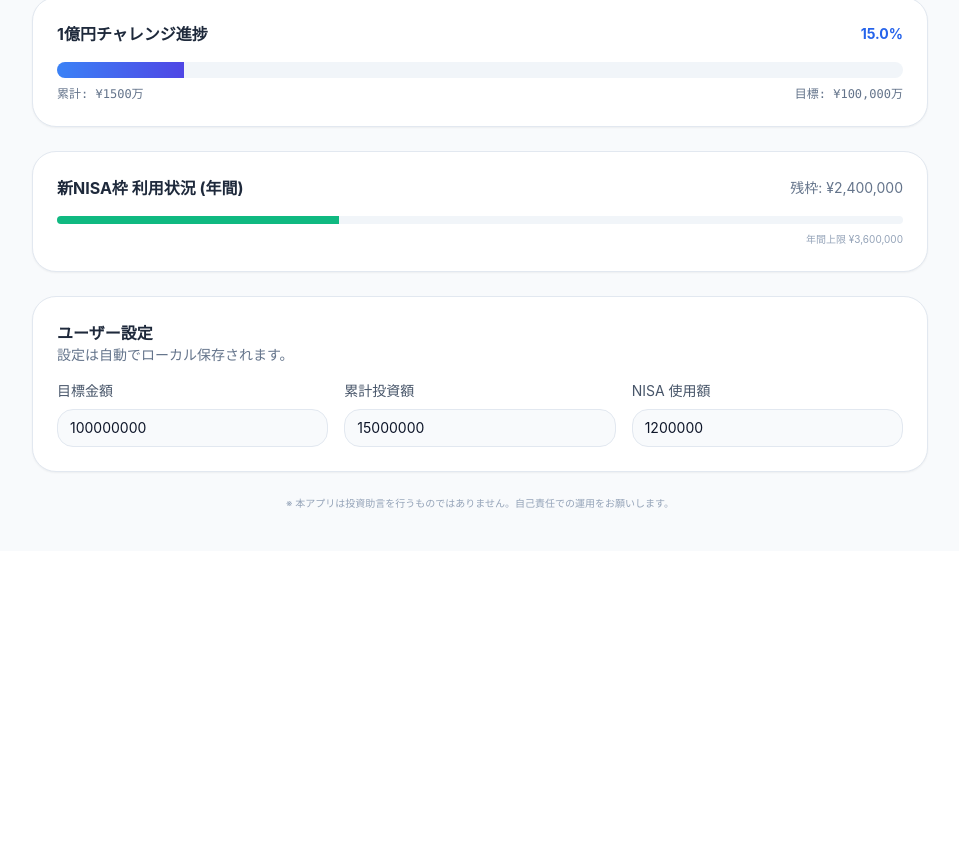
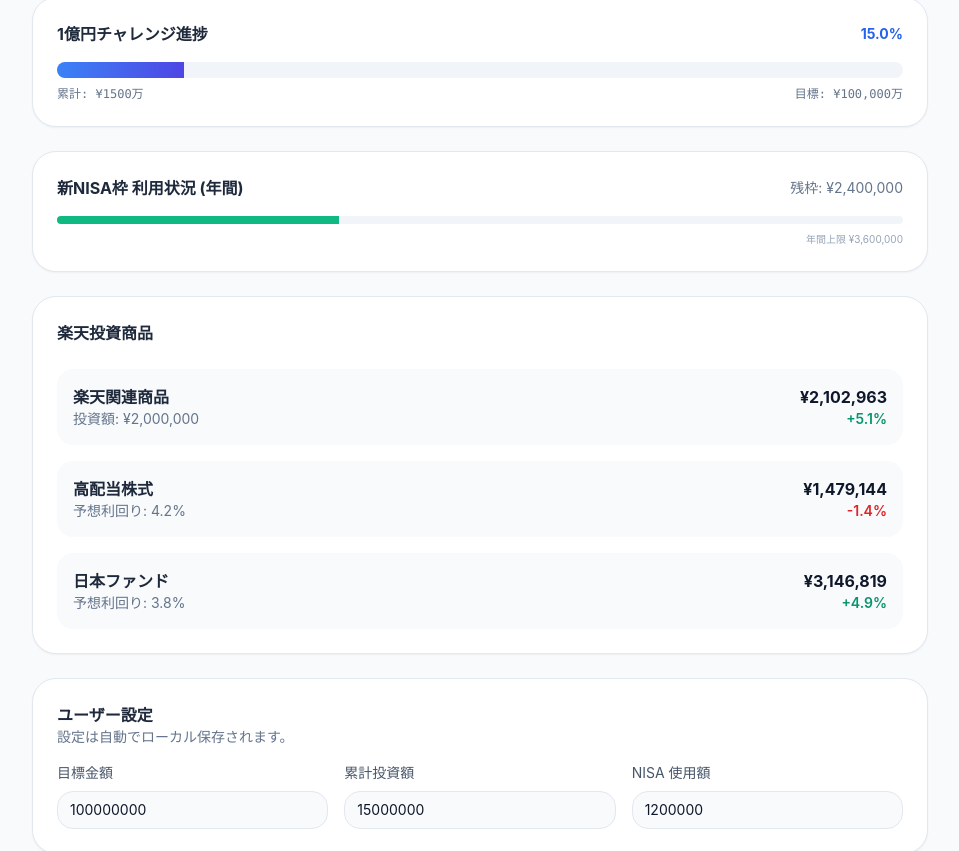
Before and after one commit to MIYU8305/InvestApp, a Next.js app: page / in a window 1280 px wide. Shown: the part 385-1236 px from the top of the page, without its empty margins (160-1119 px from the left). Before the commit the page ends 936 px from the top, so only its background shows below. Built offline with nearby package versions, Linux system fonts and the light colour scheme.

Commit message:
Fix: 대시보드 디자인 및 레이아웃 수정

```diff
--- a/app/page.tsx
+++ b/app/page.tsx
@@ -37,6 +37,14 @@
     goalAmount: "目標金額",
     totalInvested: "累計投資額",
     nisaUsed: "NISA 使用額",
+    rakutenInvestments: "楽天投資商品",
+    rakutenTitle: "楽天関連商品",
+    highDividendTitle: "高配当株式",
+    japanFundTitle: "日本ファンド",
+    currentPrice: "現在価格",
+    changePercent: "変動率",
+    investedAmount: "投資額",
+    expectedYield: "予想利回り",
     footer: "※ 本アプリは投資助言を行うものではありません。自己責任での運用をお願いします。",
     status: {
       normal: {
@@ -74,6 +82,14 @@
     goalAmount: "목표 금액",
     totalInvested: "누적 투자액",
     nisaUsed: "NISA 사용액",
+    rakutenInvestments: "Rakuten 투자 상품",
+    rakutenTitle: "Rakuten 관련 상품",
+    highDividendTitle: "고배당 주식",
+    japanFundTitle: "일본 펀드",
+    currentPrice: "현재 가격",
+    changePercent: "변동률",
+    investedAmount: "투자 금액",
+    expectedYield: "예상 수익률",
     footer: "※ 본 앱은 투자 조언을 제공하지 않습니다. 본인 책임으로 운용하세요.",
     status: {
       normal: {
@@ -111,6 +127,14 @@
     goalAmount: "Target Amount",
     totalInvested: "Total Invested",
     nisaUsed: "NISA Used",
+    rakutenInvestments: "Rakuten Investments",
+    rakutenTitle: "Rakuten Products",
+    highDividendTitle: "High Dividend Stocks",
+    japanFundTitle: "Japan Funds",
+    currentPrice: "Current Price",
+    changePercent: "Change %",
+    investedAmount: "Invested Amount",
+    expectedYield: "Expected Yield",
     footer: "※ This app does not provide investment advice. Invest at your own risk.",
     status: {
       normal: {
@@ -142,6 +166,24 @@
     targetAmountJPY: 100000000, // 목표: 1억엔
     annualNisaUsed: 1200000,    // 올해 NISA 사용액
     lastUpdate: new Date(),
+    // 새로운 투자 상품들
+    rakutenProducts: {
+      invested: 2000000, // 투자 금액
+      currentValue: 2100000, // 현재 가치
+      changePercent: 5.0, // 변동률
+    },
+    highDividendStocks: {
+      invested: 1500000,
+      currentValue: 1480000,
+      changePercent: -1.3,
+      expectedYield: 4.2, // 예상 배당률
+    },
+    japanFunds: {
+      invested: 3000000,
+      currentValue: 3150000,
+      changePercent: 5.0,
+      expectedYield: 3.8,
+    },
   });
   const [locale, setLocale] = useState<Locale>("ja");
 
@@ -185,12 +227,12 @@
   }, []);
 
   useEffect(() => {
-    const { totalInvestedJPY, targetAmountJPY, annualNisaUsed, jpyUsd } = data;
+    const { totalInvestedJPY, targetAmountJPY, annualNisaUsed, jpyUsd, rakutenProducts, highDividendStocks, japanFunds } = data;
     window.localStorage.setItem(
       DATA_STORAGE_KEY,
-      JSON.stringify({ totalInvestedJPY, targetAmountJPY, annualNisaUsed, jpyUsd })
+      JSON.stringify({ totalInvestedJPY, targetAmountJPY, annualNisaUsed, jpyUsd, rakutenProducts, highDividendStocks, japanFunds })
     );
-  }, [data.totalInvestedJPY, data.targetAmountJPY, data.annualNisaUsed, data.jpyUsd]);
+  }, [data.totalInvestedJPY, data.targetAmountJPY, data.annualNisaUsed, data.jpyUsd, data.rakutenProducts, data.highDividendStocks, data.japanFunds]);
 
   useEffect(() => {
     window.localStorage.setItem(LOCALE_STORAGE_KEY, locale);
@@ -200,10 +242,29 @@
   useEffect(() => {
     const interval = setInterval(() => {
       setData((prev) => {
-        const change = (Math.random() - 0.5) * 15;
+        const spChange = (Math.random() - 0.5) * 15;
+        const rakutenChange = (Math.random() - 0.5) * 8;
+        const highDividendChange = (Math.random() - 0.5) * 6;
+        const japanFundChange = (Math.random() - 0.5) * 7;
+
         return {
           ...prev,
-          currentSP500: parseFloat((prev.currentSP500 + change).toFixed(2)),
+          currentSP500: parseFloat((prev.currentSP500 + spChange).toFixed(2)),
+          rakutenProducts: {
+            ...prev.rakutenProducts,
+            currentValue: parseFloat((prev.rakutenProducts.currentValue + rakutenChange * 1000).toFixed(0)),
+            changePercent: parseFloat((((prev.rakutenProducts.currentValue + rakutenChange * 1000) / prev.rakutenProducts.invested - 1) * 100).toFixed(1)),
+          },
+          highDividendStocks: {
+            ...prev.highDividendStocks,
+            currentValue: parseFloat((prev.highDividendStocks.currentValue + highDividendChange * 800).toFixed(0)),
+            changePercent: parseFloat((((prev.highDividendStocks.currentValue + highDividendChange * 800) / prev.highDividendStocks.invested - 1) * 100).toFixed(1)),
+          },
+          japanFunds: {
+            ...prev.japanFunds,
+            currentValue: parseFloat((prev.japanFunds.currentValue + japanFundChange * 1200).toFixed(0)),
+            changePercent: parseFloat((((prev.japanFunds.currentValue + japanFundChange * 1200) / prev.japanFunds.invested - 1) * 100).toFixed(1)),
+          },
           lastUpdate: new Date(),
         };
       });
@@ -299,6 +360,54 @@
           <p className="mt-2 text-[10px] text-slate-400 text-right">{t.yearlyLimit}</p>
         </section>
 
+        {/* Rakuten 투자 상품 섹션 */}
+        <section className="bg-white p-6 rounded-3xl border border-slate-200 shadow-sm">
+          <h3 className="font-bold text-slate-800 mb-6">{t.rakutenInvestments}</h3>
+          <div className="space-y-4">
+            {/* Rakuten 상품 */}
+            <div className="flex items-center justify-between p-4 bg-slate-50 rounded-2xl">
+              <div>
+                <p className="font-semibold text-slate-800">{t.rakutenTitle}</p>
+                <p className="text-sm text-slate-500">{t.investedAmount}: ¥{data.rakutenProducts.invested.toLocaleString(localeMap[locale])}</p>
+              </div>
+              <div className="text-right">
+                <p className="font-bold text-slate-900">¥{data.rakutenProducts.currentValue.toLocaleString(localeMap[locale])}</p>
+                <p className={`text-sm font-semibold ${data.rakutenProducts.changePercent >= 0 ? 'text-emerald-600' : 'text-red-600'}`}>
+                  {data.rakutenProducts.changePercent >= 0 ? '+' : ''}{data.rakutenProducts.changePercent.toFixed(1)}%
+                </p>
+              </div>
+            </div>
+
+            {/* 고배당 주식 */}
+            <div className="flex items-center justify-between p-4 bg-slate-50 rounded-2xl">
+              <div>
+                <p className="font-semibold text-slate-800">{t.highDividendTitle}</p>
+                <p className="text-sm text-slate-500">{t.expectedYield}: {data.highDividendStocks.expectedYield}%</p>
+              </div>
+              <div className="text-right">
+                <p className="font-bold text-slate-900">¥{data.highDividendStocks.currentValue.toLocaleString(localeMap[locale])}</p>
+                <p className={`text-sm font-semibold ${data.highDividendStocks.changePercent >= 0 ? 'text-emerald-600' : 'text-red-600'}`}>
+                  {data.highDividendStocks.changePercent >= 0 ? '+' : ''}{data.highDividendStocks.changePercent.toFixed(1)}%
+                </p>
+              </div>
+            </div>
+
+            {/* 일본 펀드 */}
+            <div className="flex items-center justify-between p-4 bg-slate-50 rounded-2xl">
+              <div>
+                <p className="font-semibold text-slate-800">{t.japanFundTitle}</p>
+                <p className="text-sm text-slate-500">{t.expectedYield}: {data.japanFunds.expectedYield}%</p>
+              </div>
+              <div className="text-right">
+                <p className="font-bold text-slate-900">¥{data.japanFunds.currentValue.toLocaleString(localeMap[locale])}</p>
+                <p className={`text-sm font-semibold ${data.japanFunds.changePercent >= 0 ? 'text-emerald-600' : 'text-red-600'}`}>
+                  {data.japanFunds.changePercent >= 0 ? '+' : ''}{data.japanFunds.changePercent.toFixed(1)}%
+                </p>
+              </div>
+            </div>
+          </div>
+        </section>
+
         <section className="bg-white p-6 rounded-3xl border border-slate-200 shadow-sm">
           <div className="mb-4">
             <h3 className="font-bold text-slate-800">{t.userSettings}</h3>
```
